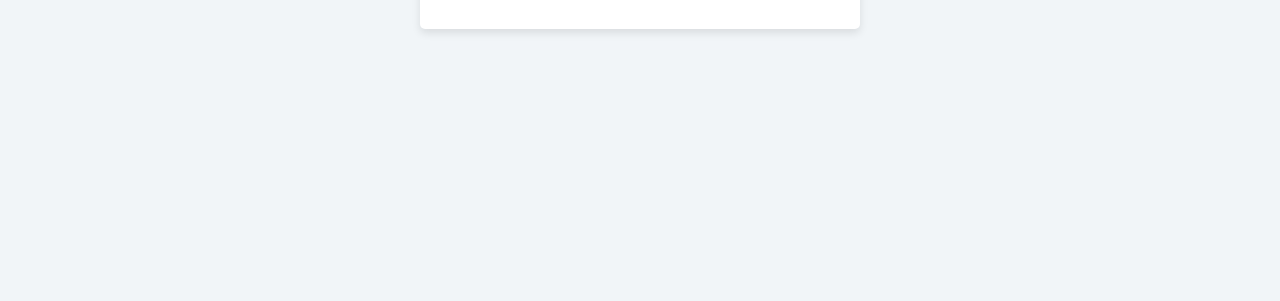
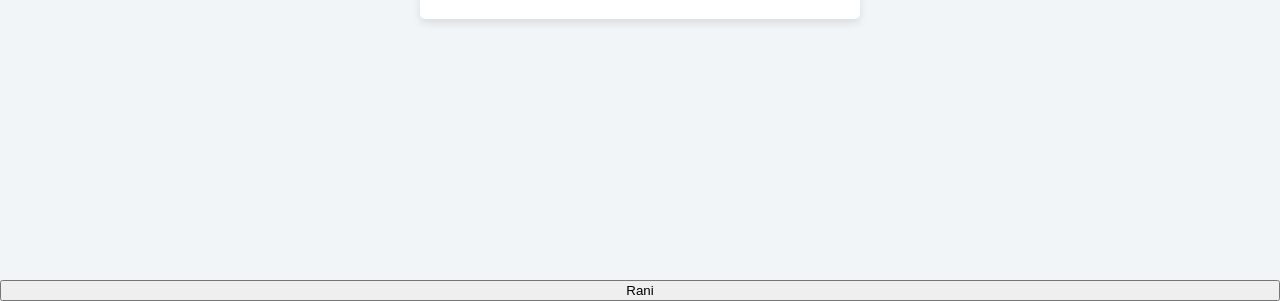
Before and after one commit to ranikharate/flipProject, a plain HTML site: page index.html in a window 1280 px wide. Shown: the part 499-800 px from the top of the page. Drawn offline with Linux system fonts and the light colour scheme.

Commit message:
Your first commit

```diff
--- a/index.html
+++ b/index.html
@@ -37,6 +37,8 @@
             </div>
           </main>
 
+          <button>Rani</button>
+
     <script src="script.js"></script>
 </body>
 </html>
```
